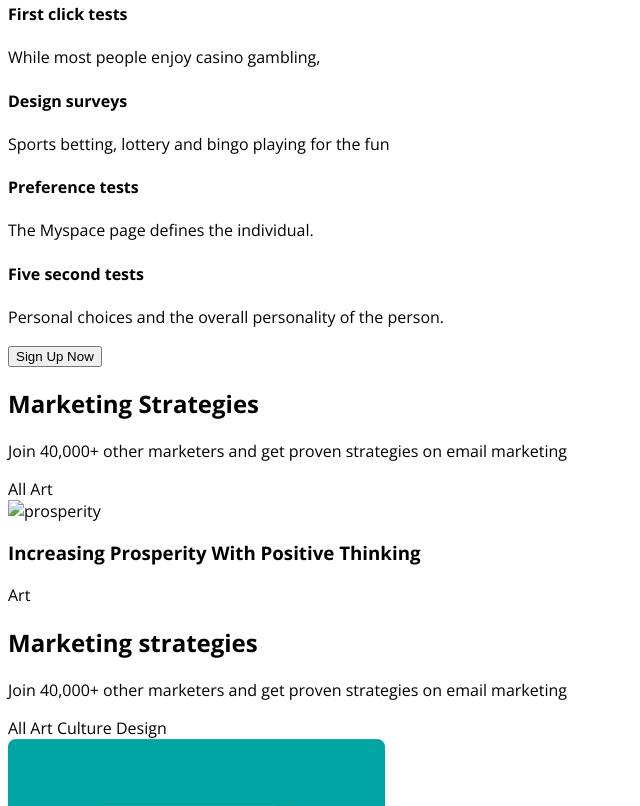
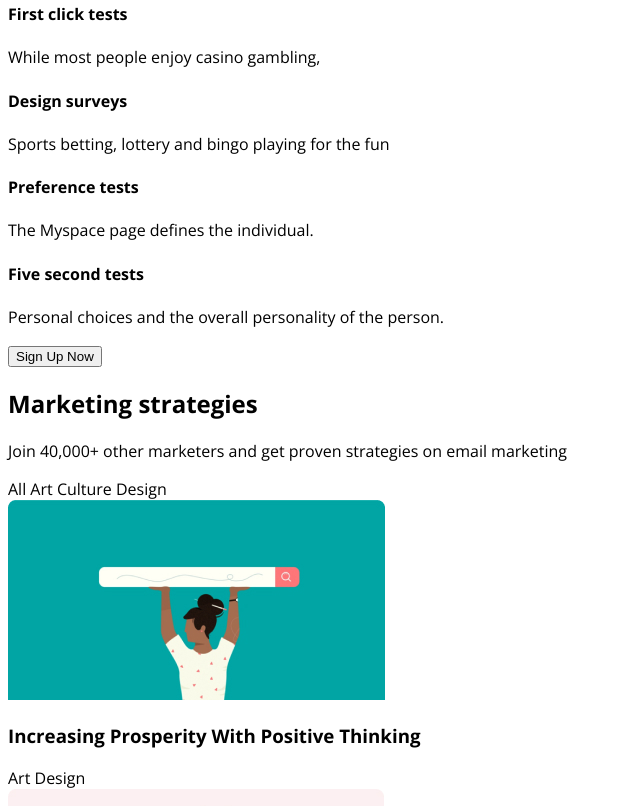
Before and after one commit to TeinPirs/productly, a plain HTML site: page index.html in a window 1280 px wide. Shown: the part 393-1199 px from the top of the page, without its empty margins (0-640 px from the left). Drawn offline with nearby package versions, Linux system fonts and the light colour scheme.

Commit message:
fix: html

```diff
--- a/index.html
+++ b/index.html
@@ -90,28 +90,6 @@
           <button class="button button_colored">
             Sign Up Now
           </button>
-        </div>
-      </div>
-    </section>
-    <section class="strategies">
-      <div class="wrappers">
-        <h2>Marketing Strategies</h2>
-        <p class="strategies__description">
-          Join 40,000+ other marketers and get proven strategies on email
-          marketing
-        </p>
-        <div class="strategies__tags">
-          <span class="tag tag_selected">All</span>
-          <span class="tag tag_bordered">Art</span>
-        </div>
-        <div class="layout-3-column">
-          <div class="strategy block-shadowed">
-            <img src="img/strategies/prosperity.jpg" alt="prosperity" />
-            <h3>Increasing Prosperity With Positive Thinking</h3>
-            <div class="strategies__tags">
-              <span class="tag tag_colored">Art</span>
-            </div>
-          </div>
         </div>
       </div>
     </section>
```
